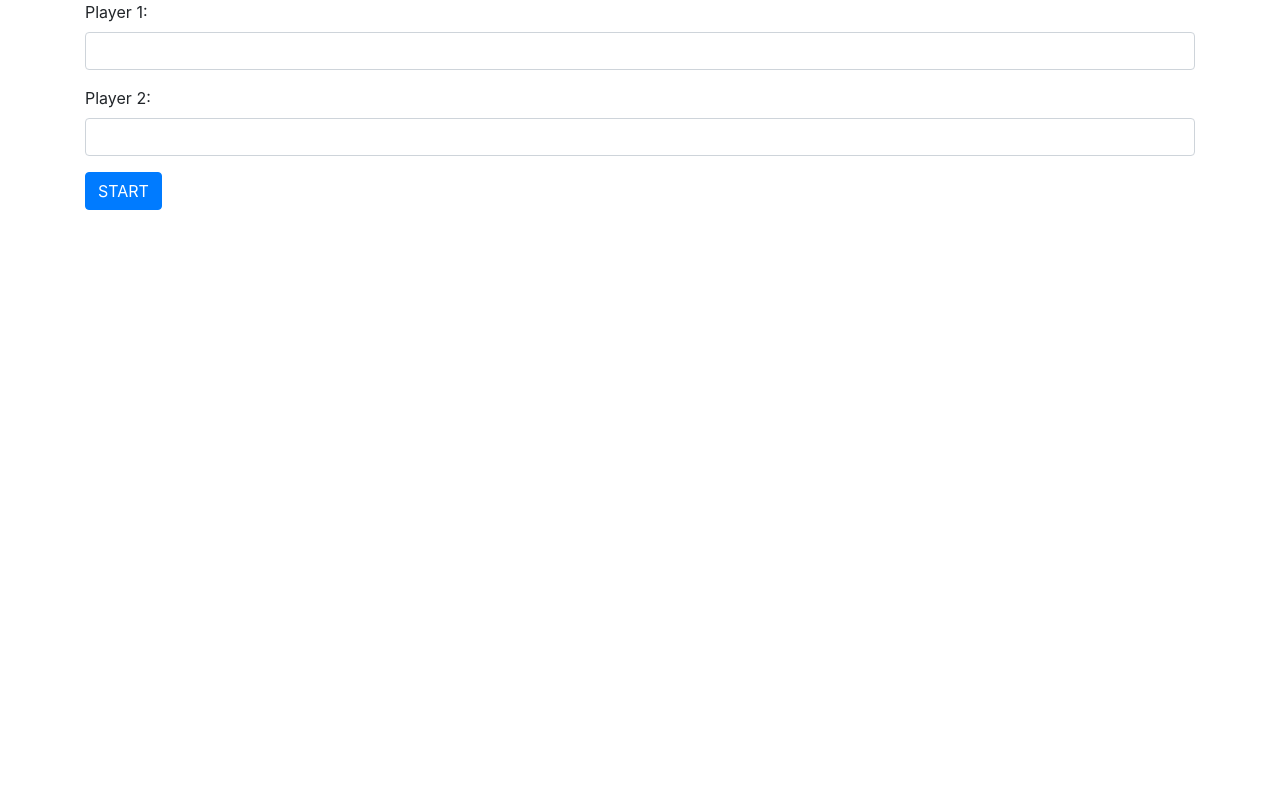
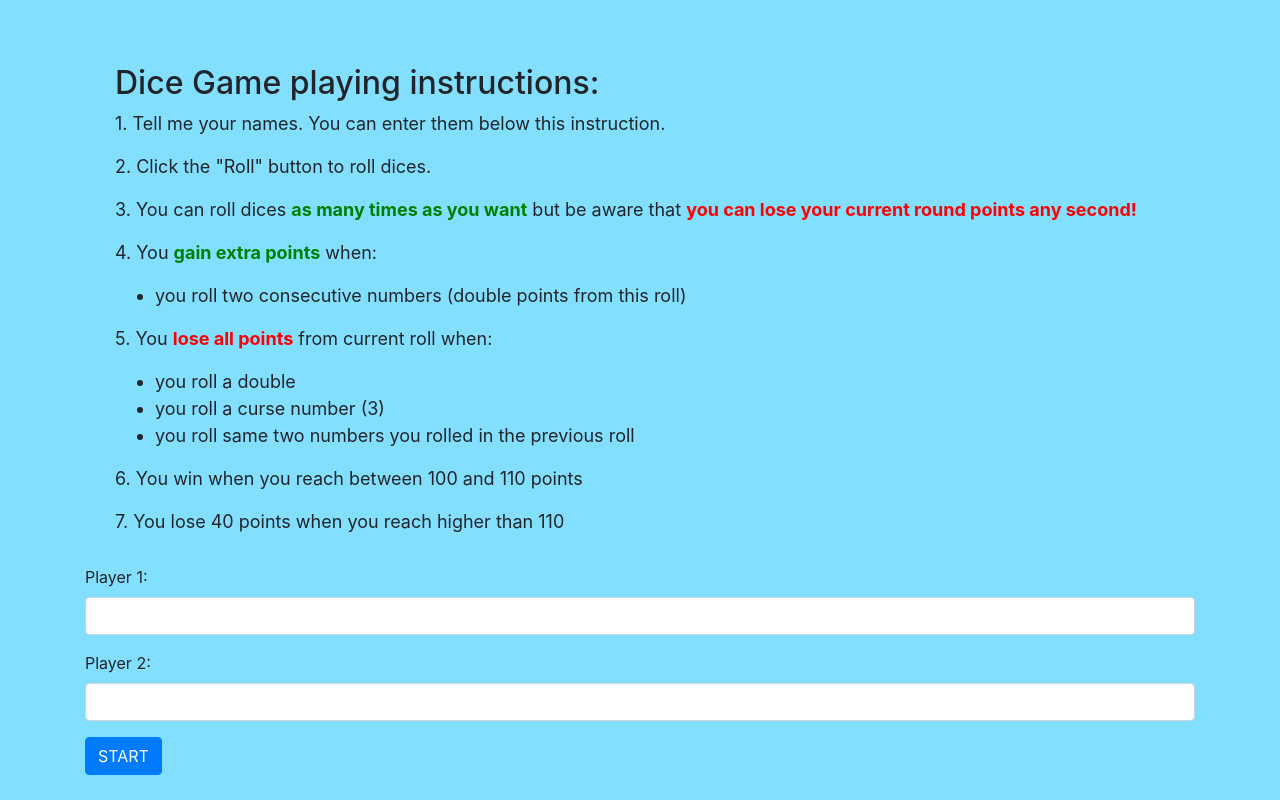
Before and after one commit to PhoenixWings7/dice-game-js, a Flask app: page / in a window 1280 px wide. Run offline with Flask 2, Linux system fonts and the light colour scheme; some libraries are stand-ins or nearby versions.

Commit message:
added home page instructions

```diff
--- /dev/null
+++ b/static/css/home_page.css
@@ -0,0 +1,20 @@
+body {
+    background-color: rgba(0, 191, 255, 0.49);
+    margin-top: 5%;
+}
+
+.instruction {
+    margin: 30px;
+}
+
+.instruction p, .instruction ul {
+    font-size: large;
+}
+
+.danager {
+    color: red;
+}
+
+.positive {
+    color: green;
+}
--- a/templates/home_page.html
+++ b/templates/home_page.html
@@ -1,7 +1,29 @@
 {% extends 'layout.html' %}
 
 {% block content %}
+<link rel="stylesheet" href="{{ url_for('static', filename='css/home_page.css') }}">
 <div class="container">
+    <div class="instruction">
+        <h2>
+            Dice Game playing instructions:
+        </h2>
+        <p>1. Tell me your names. You can enter them below this instruction.</p>
+        <p>2. Click the "Roll" button to roll dices. </p>
+        <p>3. You can roll dices <strong class="positive">as many times as you want</strong>
+            but be aware that <strong class="danager">you can lose your current round points any second!</strong></p>
+        <p>4. You <strong class="positive">gain extra points</strong> when:</p>
+        <ul>
+            <li>you roll two consecutive numbers (double points from this roll)</li>
+        </ul>
+        <p>5. You <strong class="danager">lose all points</strong> from current roll when:</p>
+        <ul>
+            <li>you roll a double</li>
+            <li>you roll a curse number (3)</li>
+            <li>you roll same two numbers you rolled in the previous roll</li>
+        </ul>
+        <p>6. You win when you reach between 100 and 110 points</p>
+        <p>7. You lose 40 points when you reach higher than 110</p>
+    </div>
     <form action="{{ url_for('game_page') }}" method="GET">
         <div class="form-group">
             <label for="player1">Player 1:</label>
```
